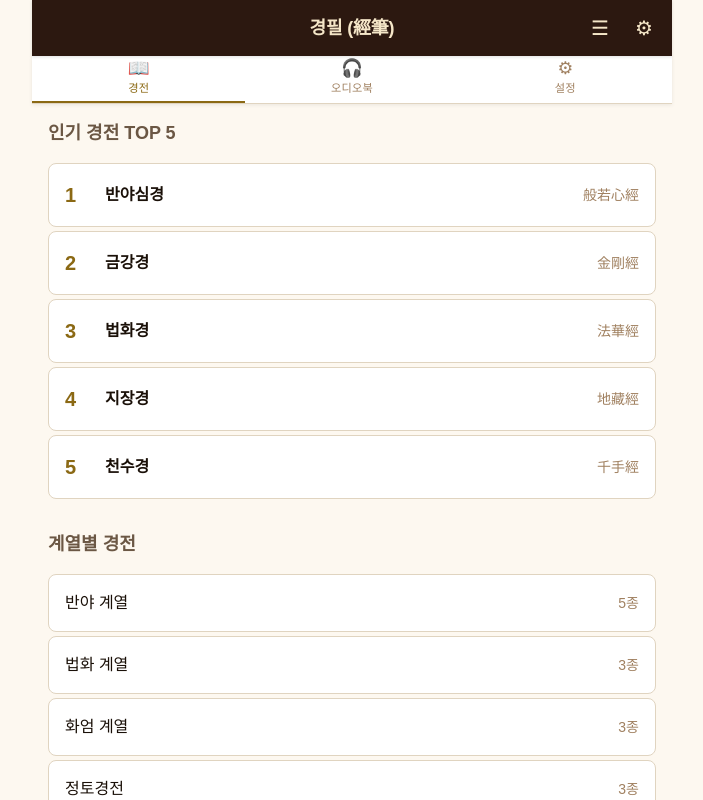
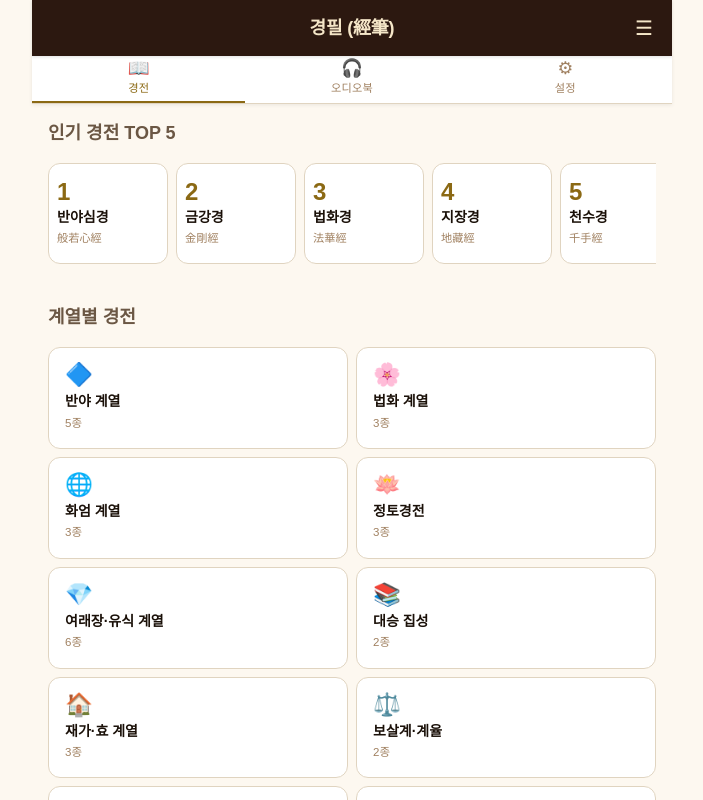
Before and after one commit to danielk0121/buddhist-app, a React (Vite) app: page / in a window 1280 px wide. Shown: the top 800 px of the page, without its empty margins (288-991 px from the left). Built offline with nearby package versions, Linux system fonts and the light colour scheme.

Commit message:
WIP 타일 배치 작업

```diff
--- a/webapp/pages/Home.css
+++ b/webapp/pages/Home.css
@@ -9,78 +9,110 @@
   margin-bottom: var(--space-md);
 }
 
-/* 인기 경전 TOP 5 */
-.top-list {
+/* ── 인기 경전 TOP 5 — 가로 스크롤 카드 ── */
+.top-scroll {
+  display: flex;
+  gap: var(--space-sm);
+  overflow-x: auto;
+  padding-bottom: var(--space-sm);
+  /* 스크롤바 숨김 */
+  scrollbar-width: none;
+  -ms-overflow-style: none;
+  list-style: none;
+  margin: 0;
+  padding-left: 0;
+}
+
+.top-scroll::-webkit-scrollbar {
+  display: none;
+}
+
+.top-card {
+  flex-shrink: 0;
+  width: 120px;
   display: flex;
   flex-direction: column;
+  align-items: flex-start;
   gap: var(--space-xs);
+  padding: var(--space-md) var(--space-sm);
+  background: var(--color-surface);
+  border: 1px solid var(--color-border);
+  border-radius: 12px;
+  cursor: pointer;
+  transition: background 0.15s, box-shadow 0.15s;
+  text-align: left;
 }
 
-.top-item {
+.top-card:hover {
+  background: var(--color-surface-variant);
+  box-shadow: var(--shadow-md);
+}
+
+.top-card__rank {
+  font-size: var(--font-size-xl);
+  font-weight: 800;
+  color: var(--color-accent);
+  line-height: 1;
+}
+
+.top-card__title {
+  font-size: var(--font-size-sm);
+  font-weight: 600;
+  color: var(--color-text);
+  line-height: 1.3;
+}
+
+.top-card__hanja {
+  font-size: 0.7rem;
+  color: var(--color-text-hint);
+}
+
+/* ── 계열별 경전 — 2열 타일 그리드 ── */
+.category-grid {
+  display: grid;
+  grid-template-columns: 1fr 1fr;
+  gap: var(--space-sm);
+  list-style: none;
+  padding: 0;
+  margin: 0;
+}
+
+.category-tile {
   width: 100%;
   display: flex;
-  align-items: center;
-  gap: var(--space-md);
+  flex-direction: column;
+  align-items: flex-start;
+  gap: 4px;
   padding: var(--space-md);
   background: var(--color-surface);
   border: 1px solid var(--color-border);
-  border-radius: 8px;
+  border-radius: 12px;
+  cursor: pointer;
   text-align: left;
-  transition: background 0.15s;
-  cursor: pointer;
+  transition: background 0.15s, box-shadow 0.15s;
+  min-height: 88px;
 }
 
-.top-item:hover { background: var(--color-surface-variant); }
-
-.top-rank {
-  font-size: var(--font-size-lg);
-  font-weight: 800;
-  color: var(--color-accent);
-  min-width: 24px;
+.category-tile:hover {
+  background: var(--color-surface-variant);
+  box-shadow: var(--shadow-sm);
 }
 
-.top-title {
-  font-size: var(--font-size-base);
+.category-tile__icon {
+  font-size: 1.4rem;
+  line-height: 1;
+  margin-bottom: 2px;
+}
+
+.category-tile__name {
+  font-size: var(--font-size-sm);
   font-weight: 600;
   color: var(--color-text);
-  flex: 1;
+  line-height: 1.3;
 }
 
-.top-hanja {
-  font-size: var(--font-size-sm);
-  color: var(--color-text-hint);
-}
-
-/* 계열별 경전 */
-.category-list {
-  display: flex;
-  flex-direction: column;
-  gap: var(--space-xs);
-}
-
-.category-item {
-  width: 100%;
-  display: flex;
-  align-items: center;
-  justify-content: space-between;
-  padding: var(--space-md);
-  background: var(--color-surface);
-  border: 1px solid var(--color-border);
-  border-radius: 8px;
-  text-align: left;
-  transition: background 0.15s;
-  cursor: pointer;
-}
-
-.category-item:hover { background: var(--color-surface-variant); }
-
-.category-name {
-  font-size: var(--font-size-base);
-  color: var(--color-text);
-}
-
-.category-count {
-  font-size: var(--font-size-sm);
+.category-tile__count {
+  font-size: 0.72rem;
   color: var(--color-text-hint);
 }
 
--- a/webapp/pages/Home.jsx
+++ b/webapp/pages/Home.jsx
@@ -4,6 +4,25 @@ import { CATEGORIES, SUTRAS } from '../assets/data/sutras'
 import './Home.css'
 
 const TOP_SLUGS = ['반야심경', '금강경', '법화경', '지장경', '천수경']
+
+// 계열별 대표 아이콘
+const CATEGORY_ICON = {
+  '반야 계열':      '🔷',
+  '법화 계열':      '🌸',
+  '화엄 계열':      '🌐',
+  '정토경전':       '🪷',
+  '여래장·유식 계열': '💎',
+  '대승 집성':      '📚',
+  '재가·효 계열':   '🏠',
+  '보살계·계율':    '⚖️',
+  '지장·약사 계열': '🌿',
+  '미륵 계열':      '🌅',
+  '밀교경전':       '🔯',
+  '의식·다라니':    '🔔',
+  '아함경전':       '📜',
+  '팔리어·아함':    '🌴',
+  '팔리어 경전':    '🌏',
+}
 
 export default function Home() {
   const navigate = useNavigate()
@@ -13,26 +32,24 @@ export default function Home() {
       <Toolbar
         title="경필 (經筆)"
         right={
-          <div className="toolbar-actions">
-            <button className="toolbar-btn" onClick={() => navigate('/list')} aria-label="경전 목록">☰</button>
-            <button className="toolbar-btn" onClick={() => navigate('/settings')} aria-label="설정">⚙</button>
-          </div>
+          <button className="toolbar-btn" onClick={() => navigate('/list')} aria-label="경전 목록">☰</button>
         }
       />
       <div className="page-content">
 
+        {/* 인기 경전 TOP 5 — 가로 스크롤 카드 */}
         <section className="home-section">
           <h2 className="home-section-title">인기 경전 TOP 5</h2>
-          <ul className="top-list">
+          <ul className="top-scroll">
             {TOP_SLUGS.map((slug, i) => {
               const sutra = SUTRAS.find((s) => s.slug === slug)
               if (!sutra) return null
               return (
                 <li key={slug}>
-                  <button className="top-item" onClick={() => navigate(`/sutra/${slug}`)}>
-                    <span className="top-rank">{i + 1}</span>
-                    <span className="top-title">{sutra.titleKo}</span>
-                    <span className="top-hanja">{sutra.titleHanja}</span>
+                  <button className="top-card" onClick={() => navigate(`/sutra/${slug}`)}>
+                    <span className="top-card__rank">{i + 1}</span>
+                    <span className="top-card__title">{sutra.titleKo}</span>
+                    <span className="top-card__hanja">{sutra.titleHanja}</span>
                   </button>
                 </li>
               )
@@ -40,19 +57,21 @@ export default function Home() {
           </ul>
         </section>
 
+        {/* 계열별 경전 — 2열 타일 그리드 */}
         <section className="home-section">
           <h2 className="home-section-title">계열별 경전</h2>
-          <ul className="category-list">
+          <ul className="category-grid">
             {CATEGORIES.map((cat) => {
               const count = SUTRAS.filter((s) => s.category === cat).length
               return (
                 <li key={cat}>
                   <button
-                    className="category-item"
+                    className="category-tile"
                     onClick={() => navigate(`/list?category=${encodeURIComponent(cat)}`)}
                   >
-                    <span className="category-name">{cat}</span>
-                    <span className="category-count">{count}종</span>
+                    <span className="category-tile__icon">{CATEGORY_ICON[cat] ?? '📖'}</span>
+                    <span className="category-tile__name">{cat}</span>
+                    <span className="category-tile__count">{count}종</span>
                   </button>
                 </li>
               )
```
Also changed, not shown: doc/prompt.temp.md (+8 -0 lines), ref/타일배치_참고이미지.png (added), 1 other file (tests, documents, lock files or other folders).
